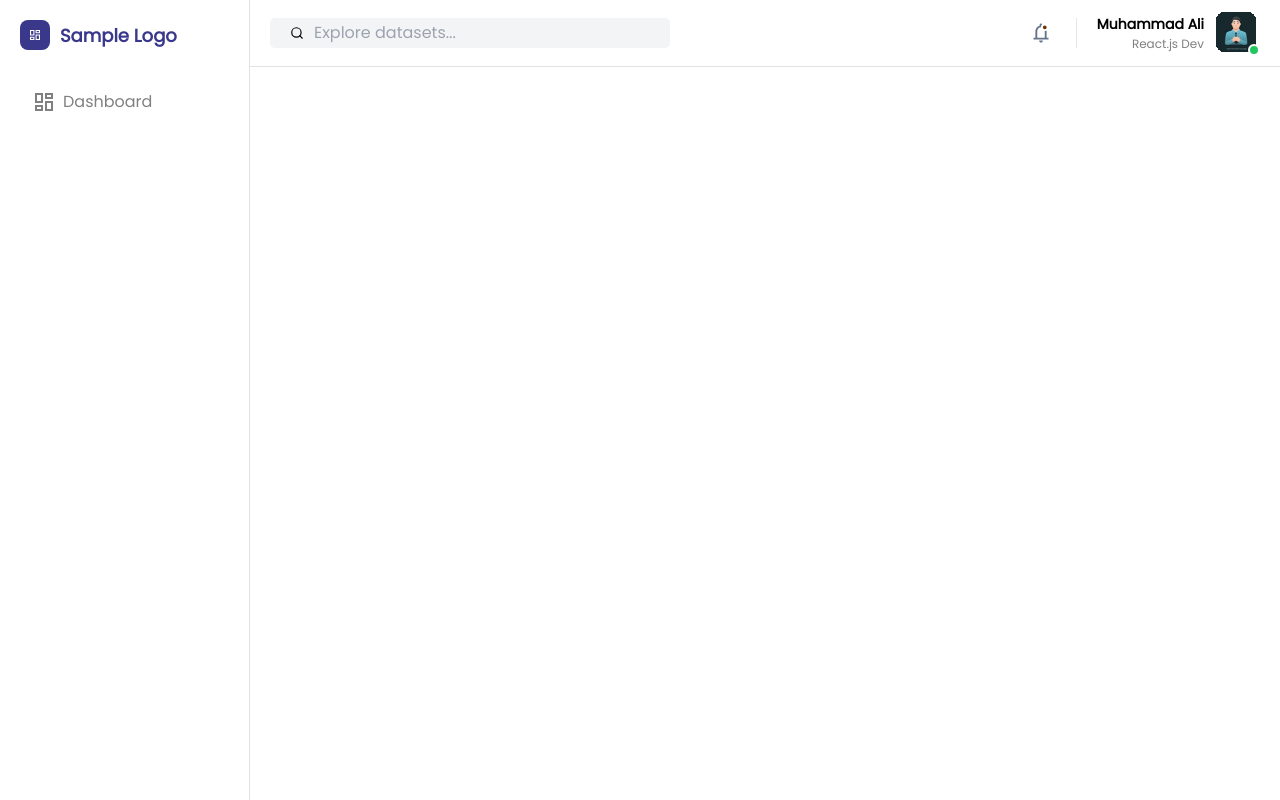
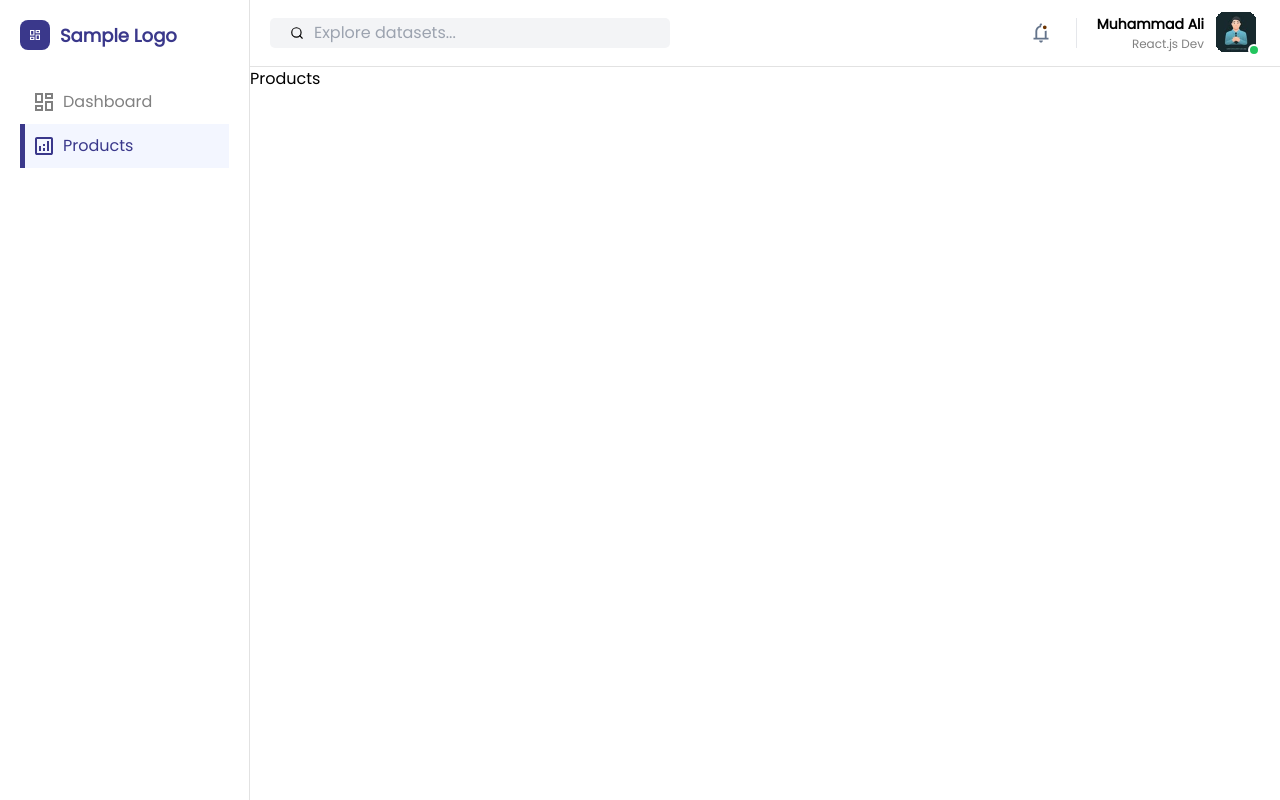
Before and after one commit to alisheeraz007/ahya-assessment, a React (Vite) app: page /products in a window 1280 px wide. Built offline with nearby package versions, Linux system fonts and the light colour scheme; the HTML template or start-up script is replaced by a standard one.

Commit message:
built product page (empty) and added route of products in sidebar

```diff
--- a/src/components/Sidebar.jsx
+++ b/src/components/Sidebar.jsx
@@ -13,6 +13,17 @@ let routes = [
         link: "/",
         icon: (active) => (
             <DashboardIcon
+                color={active ? "#fff" : "gray"}
+                width={18}
+                height={18}
+            />
+        )
+    },
+    {
+        lable: "Products",
+        link: "/products",
+        icon: (active) => (
+            <AnalyticsIcon
                 color={active ? "#fff" : "gray"}
                 width={18}
                 height={18}
--- /dev/null
+++ b/src/pages/Products.jsx
@@ -0,0 +1,9 @@
+import React from 'react'
+
+function Products() {
+  return (
+    <div>Products</div>
+  )
+}
+
+export default Products
--- a/src/routes/UserRoutes.jsx
+++ b/src/routes/UserRoutes.jsx
@@ -1,11 +1,13 @@
 import React from 'react'
 import { Route, Routes } from 'react-router-dom'
 import Dashboard from '../pages/Dashboard'
+import Products from '../pages/Products'
 
 function UserRoutes() {
     return (
         <Routes>
             <Route path="/" element={<Dashboard />} />
+            <Route path="/products" element={<Products />} />
         </Routes>
     )
 }
```
